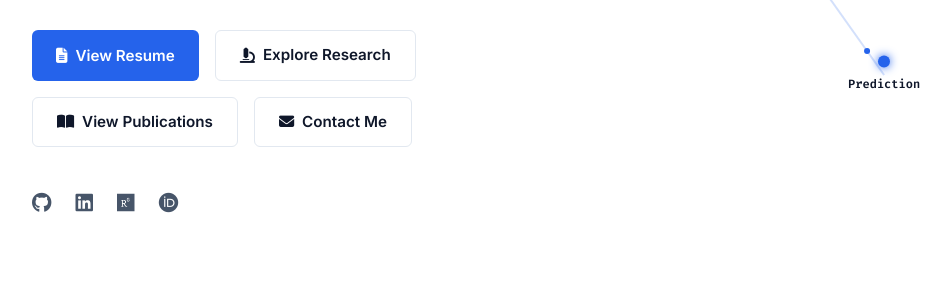
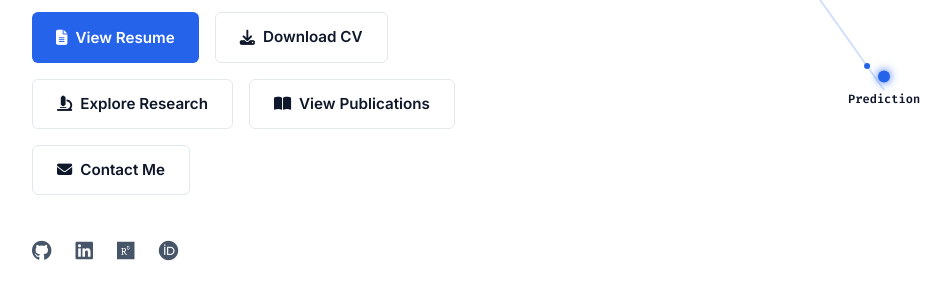
Before and after one commit to KAMRUN-NESA/portfolio, a Python web app: template app/templates/index.html in a window 1280 px wide. Shown: the part 518-821 px from the top of the page, without its empty margins (300-1251 px from the left). Run offline with Jinja, Linux system fonts and the light colour scheme; the template is opened without the code that fills it: most values are stand-ins (such as "Sample title", 1, 10 or a date in 2020); form fields are guessed from the names that the template uses.

Commit message:
Fix ORCID ID, improve CV download UX with direct download buttons

```diff
--- a/app/data.py
+++ b/app/data.py
@@ -14,7 +14,7 @@ portfolio_data = {
             "github": "https://github.com/KAMRUN-NESA",
             "linkedin": "https://www.linkedin.com/in/kamrun-nesa-363a9524b/",
             "researchgate": "https://www.researchgate.net/profile/Kamrun-Nesa",
-            "orcid": "https://orcid.org/0009-0000-2461-4697"
+            "orcid": "https://orcid.org/0009-0001-5212-7076"
         }
     },
 
--- a/app/templates/components/cv_viewer.html
+++ b/app/templates/components/cv_viewer.html
@@ -5,8 +5,11 @@
         <div class="cv-modal-header">
             <h3><i class="fas fa-file-pdf" style="color: #ef4444;"></i> Kamrun Nesa — Resume</h3>
             <div class="cv-modal-actions">
-                <a href="{{ url_for('static', filename=data.identity.cv_path) }}" download class="btn btn-primary btn-sm">
-                    <i class="fas fa-download"></i> Download
+                <a href="{{ url_for('static', filename=data.identity.cv_path) }}" download="Kamrun_Nesa_CV.pdf" class="btn btn-primary btn-sm">
+                    <i class="fas fa-download"></i> Download PDF
+                </a>
+                <a href="{{ url_for('static', filename=data.identity.cv_path) }}" target="_blank" class="btn btn-secondary btn-sm">
+                    <i class="fas fa-external-link-alt"></i> Open in Tab
                 </a>
                 <button class="cv-modal-close" onclick="closeCvViewer()" aria-label="Close modal">
                     <i class="fas fa-times"></i>
@@ -15,13 +18,19 @@
         </div>
         <div class="cv-modal-body">
             <!-- PDF Viewer object -->
-            <object data="{{ url_for('static', filename=data.identity.cv_path) }}#toolbar=0&navpanes=0&scrollbar=0" type="application/pdf" width="100%" height="100%">
+            <object data="{{ url_for('static', filename=data.identity.cv_path) }}#toolbar=1&navpanes=0&scrollbar=1" type="application/pdf" width="100%" height="100%">
                 <!-- Fallback if PDF plugin isn't supported -->
                 <div class="pdf-fallback">
-                    <p>It appears your browser doesn't support embedded PDFs.</p>
-                    <a href="{{ url_for('static', filename=data.identity.cv_path) }}" target="_blank" class="btn btn-primary">
-                        <i class="fas fa-external-link-alt"></i> Open PDF in new tab
-                    </a>
+                    <i class="fas fa-file-pdf" style="font-size: 3rem; color: #ef4444; margin-bottom: 1rem;"></i>
+                    <p>PDF preview not supported in this browser.</p>
+                    <div style="display: flex; gap: 1rem; justify-content: center; flex-wrap: wrap; margin-top: 1rem;">
+                        <a href="{{ url_for('static', filename=data.identity.cv_path) }}" download="Kamrun_Nesa_CV.pdf" class="btn btn-primary">
+                            <i class="fas fa-download"></i> Download CV
+                        </a>
+                        <a href="{{ url_for('static', filename=data.identity.cv_path) }}" target="_blank" class="btn btn-secondary">
+                            <i class="fas fa-external-link-alt"></i> Open PDF
+                        </a>
+                    </div>
                 </div>
             </object>
         </div>
--- a/app/templates/components/hero.html
+++ b/app/templates/components/hero.html
@@ -28,6 +28,9 @@
                     <button class="btn btn-primary" onclick="openCvViewer()">
                         <i class="fas fa-file-alt"></i> View Resume
                     </button>
+                    <a href="{{ url_for('static', filename=data.identity.cv_path) }}" download="Kamrun_Nesa_CV.pdf" class="btn btn-secondary">
+                        <i class="fas fa-download"></i> Download CV
+                    </a>
                     <a href="#research" class="btn btn-secondary">
                         <i class="fas fa-microscope"></i> Explore Research
                     </a>
```
